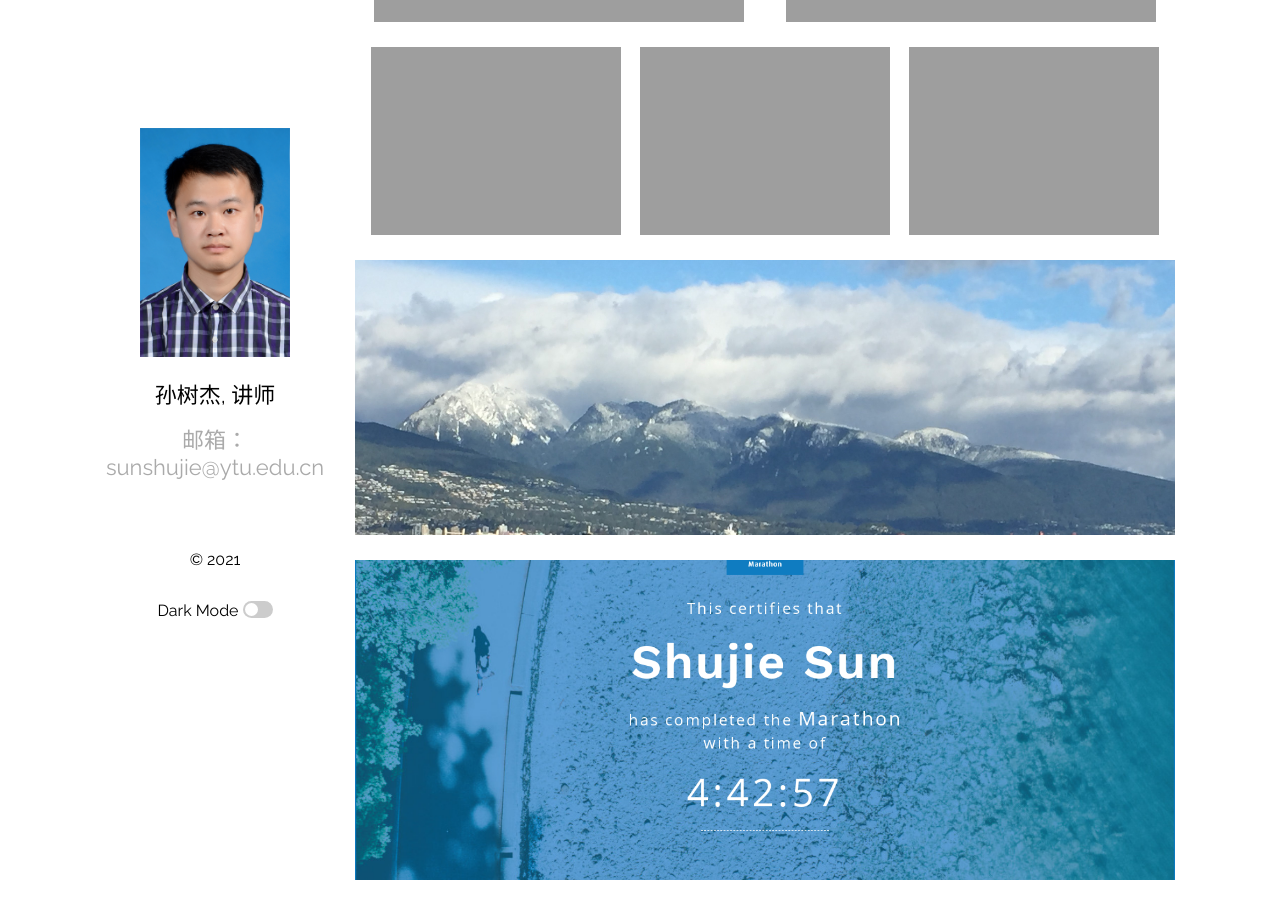
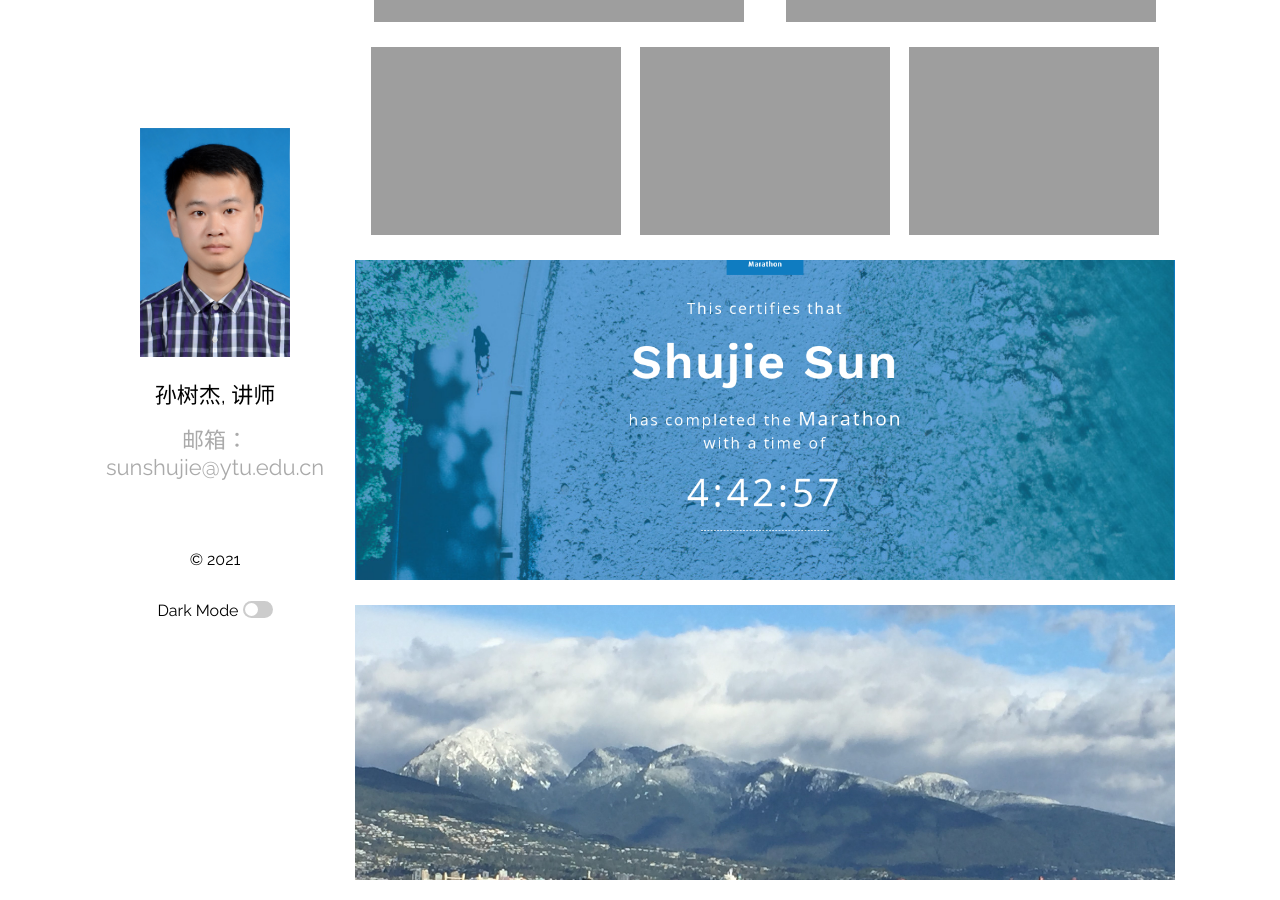
Before and after one commit to andyandssj/lab4, a Jekyll site: the page built from _posts/2021-06-24-生活.markdown, in a window 1280 px wide and 900 px high, scrolled down 1482 px. Built offline with Jekyll 4.4.1, drawn with Linux system fonts in a browser that asks for light colours.

Commit message:
'addfile'

```diff
--- a/_posts/2021-06-24-生活.markdown
+++ b/_posts/2021-06-24-生活.markdown
@@ -55,9 +55,10 @@ categories: Hobbies
 <img src="https://andyandssj.github.io/lab4/assets/15.JPG" alt="1" style="width:250px; "/>
 </p>
 
+
+
+<p align="center">
+<img src="https://andyandssj.github.io/lab4/assets/19.png" alt="1" style="width:1000px; "/>
 <p align="center">
 <img src="https://andyandssj.github.io/lab4/assets/17.JPG" alt="1" style="width:1000px; "/>
 </p>
-
-<p align="center">
-<img src="https://andyandssj.github.io/lab4/assets/19.png" alt="1" style="width:1000px; "/>
```
